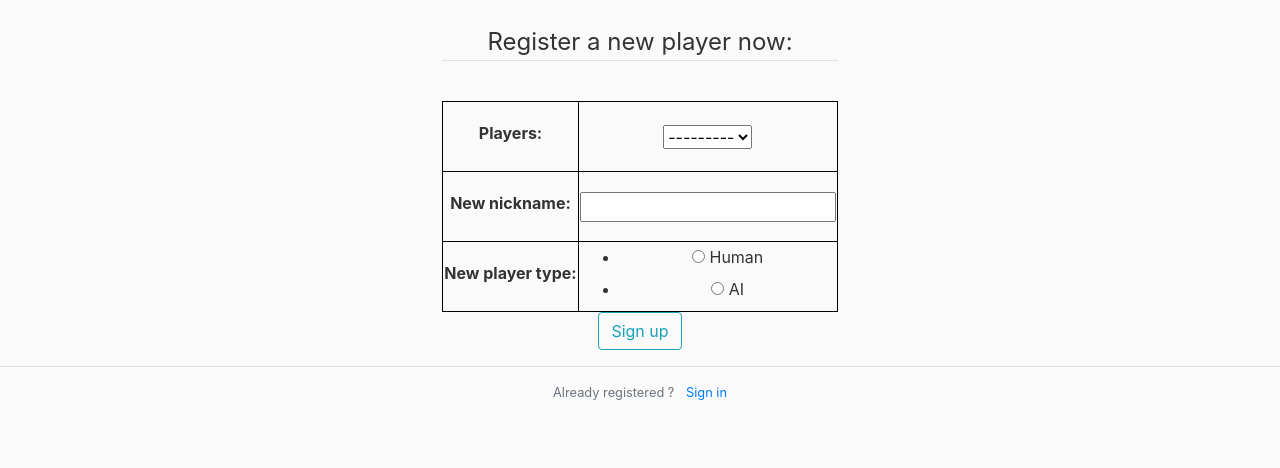
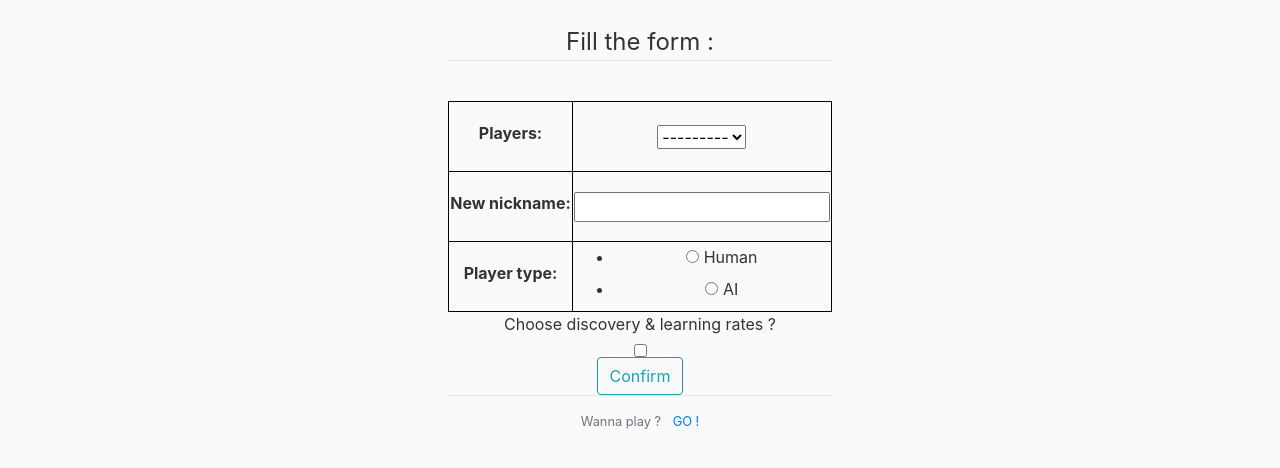
Before and after one commit to Hottos091/IA, a Django app: page /edit/ in a window 1280 px wide. Shown: the part 56-524 px from the top of the page. Run offline with Django 3.2, Linux system fonts and the light colour scheme; data that the repository does not hold is empty; parts of the project's set-up code (start-up, migrations or seed data) failed here and were passed over; some libraries are stand-ins or nearby versions.

Commit message:
Forms updated : discovery_rate and learning_rate can be manually added

```diff
--- a/users_auth/forms.py
+++ b/users_auth/forms.py
@@ -14,4 +14,4 @@ class EditPlayerForm(forms.Form):
 
     players = forms.ModelChoiceField(queryset=Player.objects.all())
     new_nickname = forms.CharField(label='New nickname', max_length=150)
-    new_player_type = forms.ChoiceField(widget=forms.RadioSelect, choices=CHOICES)
+    player_type = forms.ChoiceField(widget=forms.RadioSelect, choices=CHOICES)
--- a/users_auth/templates/users_auth/register.html
+++ b/users_auth/templates/users_auth/register.html
@@ -9,20 +9,75 @@
     <form method="POST">
         {% csrf_token %}
         <fieldset class="form-group">
-            <legend class="border-bottom mb-4">Register a new player now: </legend>
+            <legend class="border-bottom mb-4">Fill the form : </legend>
         </fieldset>
         <table border=1>
             {{ form }}
         </table>
-        <div class="form-group">
-            <button class="btn btn-outline-info" type="submit">Sign up</button>
+        <div id="div_choice" style="display:none">
+            <table border=1>
+                <fieldset>
+                    <tr>
+                        <th>
+                            <label for="dr">discovery_rate : </label>
+                        </th>
+                        <td>
+                            <input type="text" name="dr" id="discovery_rate" maxlength=15>
+                        </td>
+                    </tr>
+                    <tr>
+                        <th>
+                            <label for="dr">learning_rate : </label>
+                        </th>
+                        <td>
+                            <input type="text" name="lr" id="learning_rate" maxlength=15><br>
+                        </td>
+                    </tr>
+                </fieldset>
+            </table>
         </div>
+        <label for="choice">Choose discovery & learning rates ?</label><br>
+        <input type="checkbox" name="choice" id="checkbox_choice"><br>
+
+
+        <table <div class="form-group">
+            <button class="btn btn-outline-info" type="submit">Confirm</button>
     </form>
-    <div class="border-top pt-3">
-        <small class="text-muted">
-          Already registered ? <a class="ml-2" href="#">Sign in</a>
-        </small>
-    </div>
+</div>
+
+
+<script>
+    let div = document.getElementById("div_choice");
+    let radioAI = document.getElementById("id_player_type_1");
+    let checkboxChoice = document.getElementById("checkbox_choice");
+
+
+    checkboxChoice.addEventListener('change', function() {
+        if (radioAI.checked) {
+            if (this.checked) {
+                div.style.display = "block";
+            } else {
+                div.style.display = "none";
+            }
+        } else {
+            this.checked = false;
+            alert("You must choose to create/edit an AI player !");
+        }
+    });
+
+    //If human is checked, hide the choice div and unckeck the checkbox
+    document.getElementById("id_player_type_0").addEventListener('hide_choice', function() {
+        if (this.checked) {
+            div.style.display = "none";
+            checkboxChoice.checked = false;
+        }
+    });
+</script>
+
+<div class="border-top pt-3">
+    <small class="text-muted">
+        <p>Wanna play ? <a class="ml-2" href='/board/game/settings'>GO !</a></p>
+    </small>
 </div>
 
 {% endblock html_body %}
```
